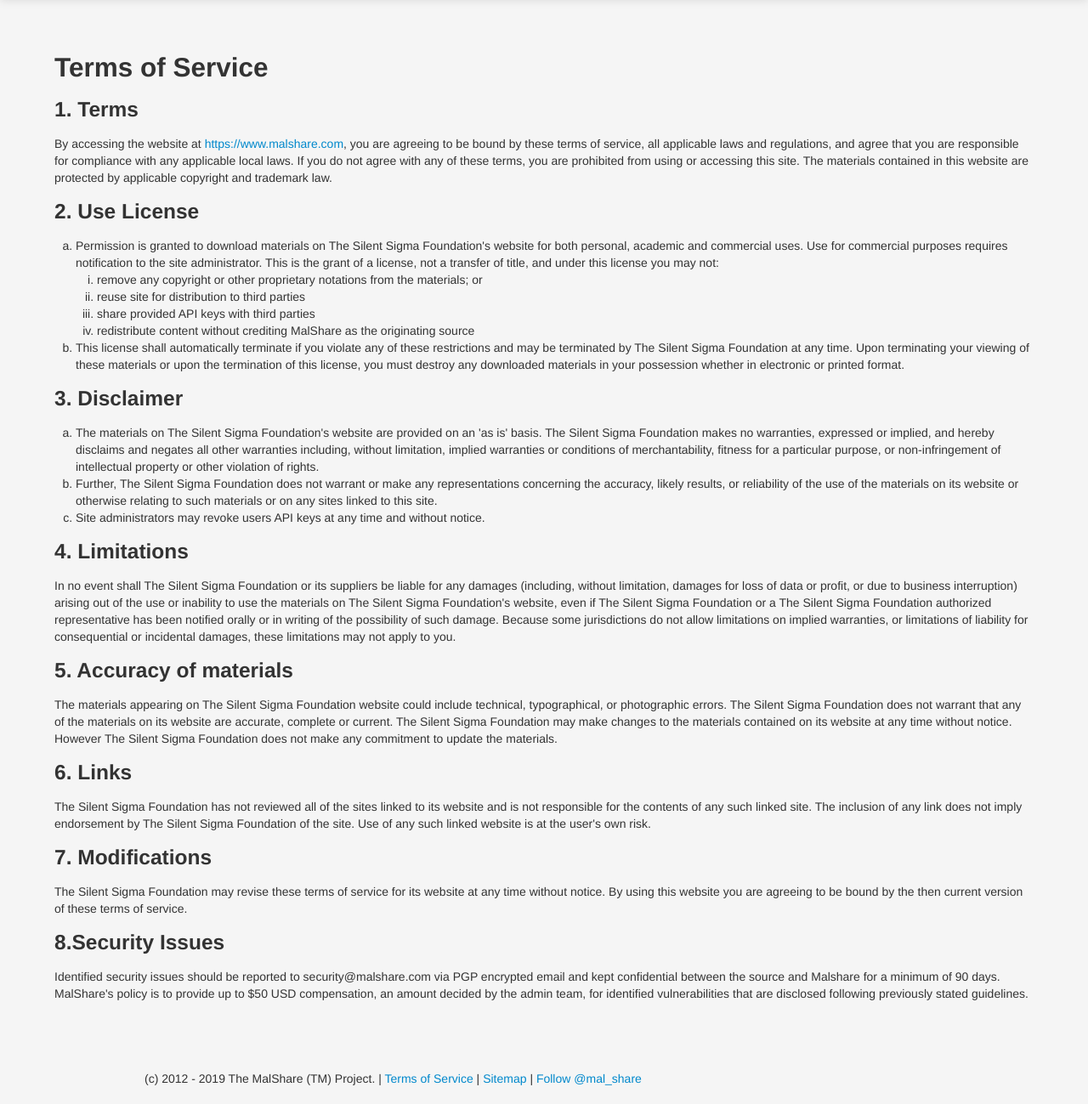
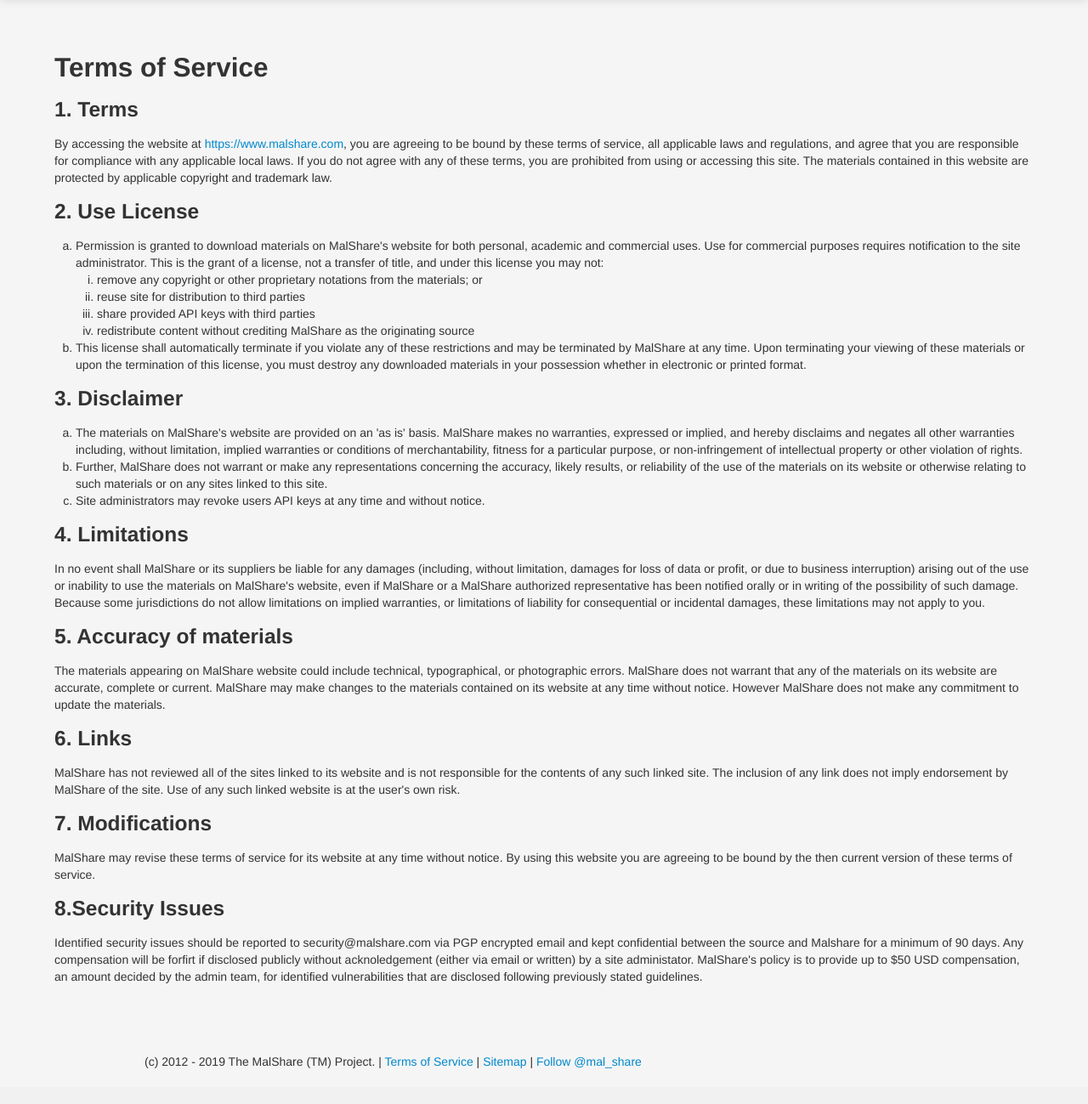
Before and after one commit to Malshare/Frontend, a PHP site: page /tos.php in a window 1280 px wide. Shown: the part 41-1340 px from the top of the page at 85% size. After the commit the page ends 1298 px from the top, so only its background shows below. Run offline with PHP 8.4, Linux system fonts and the light colour scheme; some libraries are stand-ins or nearby versions.

Commit message:
Update tos.php

```diff
--- a/public_html/tos.php
+++ b/public_html/tos.php
@@ -113,7 +113,7 @@
 <p>By accessing the website at <a href="https://www.malshare.com">https://www.malshare.com</a>, you are agreeing to be bound by these terms of service, all applicable laws and regulations, and agree that you are responsible for compliance with any applicable local laws. If you do not agree with any of these terms, you are prohibited from using or accessing this site. The materials contained in this website are protected by applicable copyright and trademark law.</p>
 <h3>2. Use License</h3>
 <ol type="a">
-   <li>Permission is granted to download materials on The Silent Sigma Foundation's website for both personal, academic and commercial uses.  Use for commercial purposes requires notification to the site administrator. This is the grant of a license, not a transfer of title, and under this license you may not:
+   <li>Permission is granted to download materials on MalShare's website for both personal, academic and commercial uses.  Use for commercial purposes requires notification to the site administrator. This is the grant of a license, not a transfer of title, and under this license you may not:
    <ol type="i">
        <li>remove any copyright or other proprietary notations from the materials; or</li>
        <li>reuse site for distribution to third parties</li>
@@ -121,28 +121,25 @@
        <li>redistribute content without crediting MalShare as the originating source</li>
    </ol>
     </li>
-   <li>This license shall automatically terminate if you violate any of these restrictions and may be terminated by The Silent Sigma Foundation at any time. Upon terminating your viewing of these materials or upon the termination of this license, you must destroy any downloaded materials in your possession whether in electronic or printed format.</li>
+   <li>This license shall automatically terminate if you violate any of these restrictions and may be terminated by MalShare at any time. Upon terminating your viewing of these materials or upon the termination of this license, you must destroy any downloaded materials in your possession whether in electronic or printed format.</li>
 </ol>
 <h3>3. Disclaimer</h3>
 <ol type="a">
-   <li>The materials on The Silent Sigma Foundation's website are provided on an 'as is' basis. The Silent Sigma Foundation makes no warranties, expressed or implied, and hereby disclaims and negates all other warranties including, without limitation, implied warranties or conditions of merchantability, fitness for a particular purpose, or non-infringement of intellectual property or other violation of rights.</li>
-   <li>Further, The Silent Sigma Foundation does not warrant or make any representations concerning the accuracy, likely results, or reliability of the use of the materials on its website or otherwise relating to such materials or on any sites linked to this site.</li>
+   <li>The materials on MalShare's website are provided on an 'as is' basis. MalShare makes no warranties, expressed or implied, and hereby disclaims and negates all other warranties including, without limitation, implied warranties or conditions of merchantability, fitness for a particular purpose, or non-infringement of intellectual property or other violation of rights.</li>
+   <li>Further, MalShare does not warrant or make any representations concerning the accuracy, likely results, or reliability of the use of the materials on its website or otherwise relating to such materials or on any sites linked to this site.</li>
    <li>Site administrators may revoke users API keys at any time and without notice.</li>
 </ol>
 <h3>4. Limitations</h3>
-<p>In no event shall The Silent Sigma Foundation or its suppliers be liable for any damages (including, without limitation, damages for loss of data or profit, or due to business interruption) arising out of the use or inability to use the materials on The Silent Sigma Foundation's website, even if The Silent Sigma Foundation or a The Silent Sigma Foundation authorized representative has been notified orally or in writing of the possibility of such damage. Because some jurisdictions do not allow limitations on implied warranties, or limitations of liability for consequential or incidental damages, these limitations may not apply to you.</p>
+<p>In no event shall MalShare or its suppliers be liable for any damages (including, without limitation, damages for loss of data or profit, or due to business interruption) arising out of the use or inability to use the materials on MalShare's website, even if MalShare or a MalShare authorized representative has been notified orally or in writing of the possibility of such damage. Because some jurisdictions do not allow limitations on implied warranties, or limitations of liability for consequential or incidental damages, these limitations may not apply to you.</p>
 <h3>5. Accuracy of materials</h3>
-<p>The materials appearing on The Silent Sigma Foundation website could include technical, typographical, or photographic errors. The Silent Sigma Foundation does not warrant that any of the materials on its website are accurate, complete or current. The Silent Sigma Foundation may make changes to the materials contained on its website at any time without notice. However The Silent Sigma Foundation does not make any commitment to update the materials.</p>
+<p>The materials appearing on MalShare website could include technical, typographical, or photographic errors. MalShare does not warrant that any of the materials on its website are accurate, complete or current. MalShare may make changes to the materials contained on its website at any time without notice. However MalShare does not make any commitment to update the materials.</p>
 <h3>6. Links</h3>
-<p>The Silent Sigma Foundation has not reviewed all of the sites linked to its website and is not responsible for the contents of any such linked site. The inclusion of any link does not imply endorsement by The Silent Sigma Foundation of the site. Use of any such linked website is at the user's own risk.</p>
+<p>MalShare has not reviewed all of the sites linked to its website and is not responsible for the contents of any such linked site. The inclusion of any link does not imply endorsement by MalShare of the site. Use of any such linked website is at the user's own risk.</p>
 <h3>7. Modifications</h3>
-<p>The Silent Sigma Foundation may revise these terms of service for its website at any time without notice. By using this website you are agreeing to be bound by the then current version of these terms of service.</p>
+<p>MalShare may revise these terms of service for its website at any time without notice. By using this website you are agreeing to be bound by the then current version of these terms of service.</p>
 
 <h3>8.Security Issues</h3>
-<p>Identified security issues should be reported to security@malshare.com via PGP encrypted email and kept confidential between the source and Malshare for a minimum of 90 days.  MalShare's policy is to provide up to $50 USD compensation, an amount decided by the admin team, for identified vulnerabilities that are disclosed following previously stated guidelines.  </p>
-
-
-
+<p>Identified security issues should be reported to security@malshare.com via PGP encrypted email and kept confidential between the source and Malshare for a minimum of 90 days.  Any compensation will be forfirt if disclosed publicly without acknoledgement (either via email or written) by a site administator.  MalShare's policy is to provide up to $50 USD compensation, an amount decided by the admin team, for identified vulnerabilities that are disclosed following previously stated guidelines.  </p>
 
 			</div>
 		</div>
```
